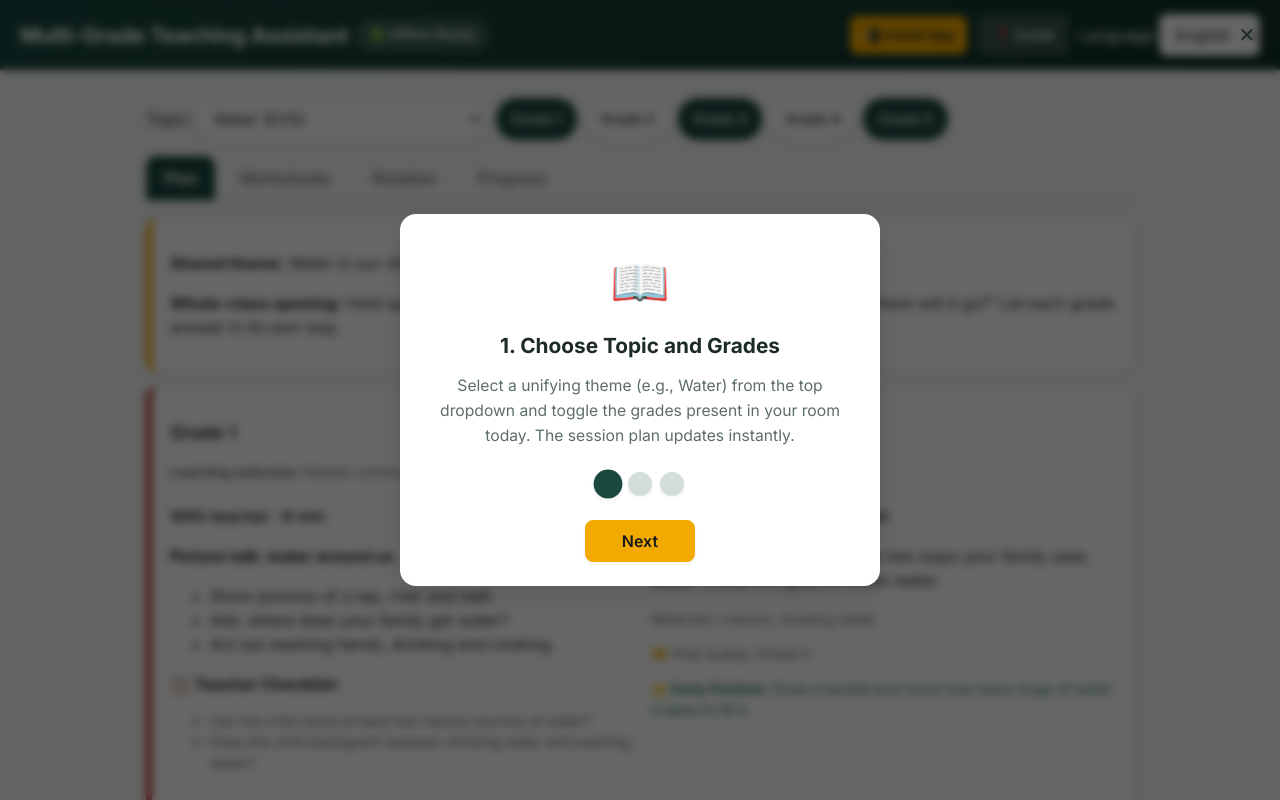
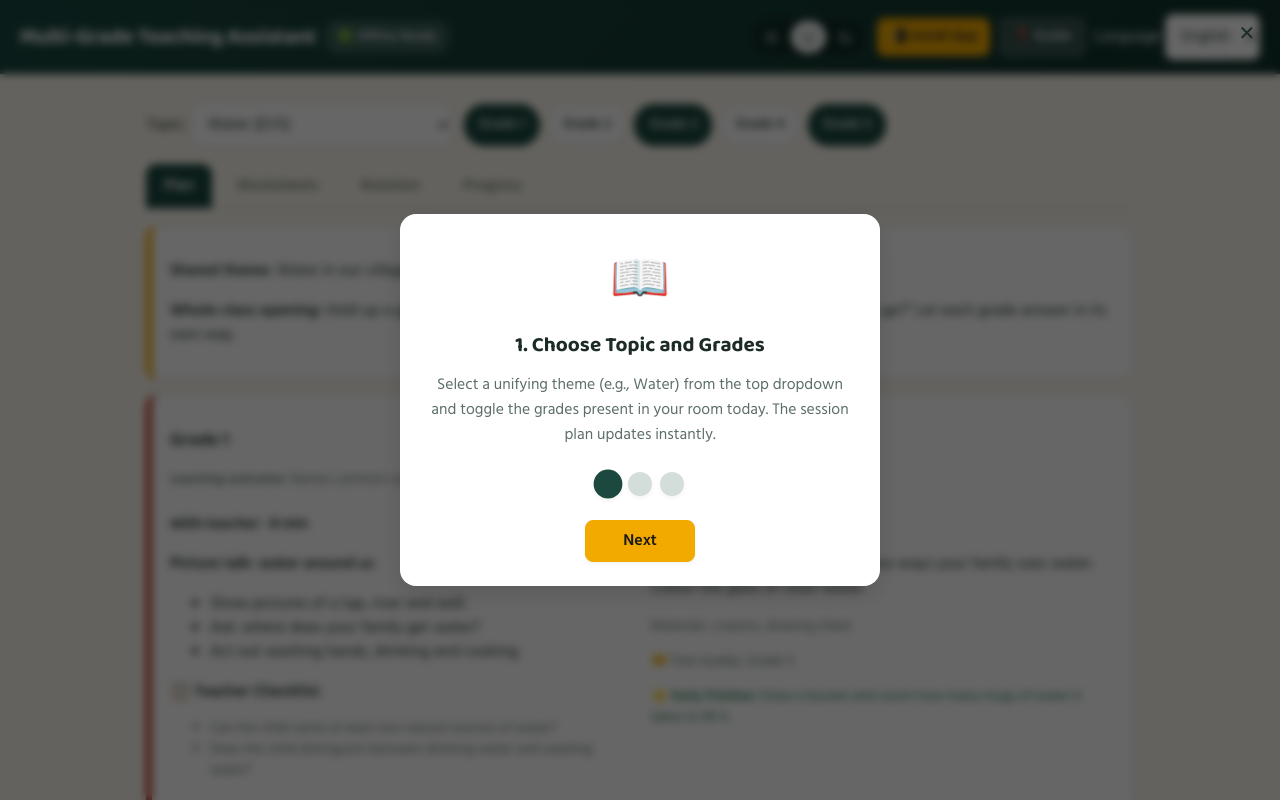
Before and after one commit to soumyabajirao27/Multi-grade-classroom-teaching-assistant-, a React (Vite) app in the folder multigrade-assistant/: page / in a window 1280 px wide. Shown: the top 800 px of the page. Built offline with nearby package versions, Linux system fonts and the light colour scheme.

Commit message:
fix(theme): support light, dark, and auto theme with zero-flash loading and test helper

```diff
--- a/multigrade-assistant/index.html
+++ b/multigrade-assistant/index.html
@@ -6,6 +6,16 @@
     <meta name="theme-color" content="#1e4d45" />
     <link rel="icon" href="icon.svg" />
     <title>Multi-Grade Teaching Assistant</title>
+    <script>
+      (function() {
+        try {
+          var t = localStorage.getItem('theme');
+          var mode = t ? JSON.parse(t) : 'auto';
+          var dark = mode === 'dark' || (mode === 'auto' && window.matchMedia && window.matchMedia('(prefers-color-scheme: dark)').matches);
+          document.documentElement.setAttribute('data-theme', dark ? 'dark' : 'light');
+        } catch (e) {}
+      })();
+    </script>
   </head>
   <body>
     <div id="root"></div>
--- a/multigrade-assistant/package.json
+++ b/multigrade-assistant/package.json
@@ -15,6 +15,8 @@
     "samples": "vite-node scripts/make-samples.ts"
   },
   "dependencies": {
+    "@fontsource/baloo-2": "^5.3.0",
+    "@fontsource/hind": "^5.3.0",
     "dexie": "^4.0.8",
     "dexie-react-hooks": "^1.1.7",
     "react": "^18.3.1",
@@ -26,8 +28,8 @@
     "@vitejs/plugin-react": "^4.3.1",
     "typescript": "^5.5.4",
     "vite": "^5.4.2",
+    "vite-node": "^2.0.5",
     "vite-plugin-pwa": "^0.20.5",
-    "vite-node": "^2.0.5",
     "vitest": "^2.0.5"
   }
 }
--- a/multigrade-assistant/src/App.tsx
+++ b/multigrade-assistant/src/App.tsx
@@ -8,6 +8,7 @@ import { Rotation } from './features/Rotation';
 import { Worksheets } from './features/Worksheets';
 import { usePersisted } from './hooks';
 import { LANGS, t } from './i18n';
+import { getSystemPrefersDark, resolveTheme, type ThemeMode } from './theme';
 import { GRADES, type Grade, type Lang } from './types';
 
 type Tab = 'plan' | 'ws' | 'rot' | 'prog';
@@ -20,6 +21,22 @@ export function App() {
   const [tab, setTab] = useState<Tab>('plan');
   const [showWelcome, setShowWelcome] = usePersisted<boolean>('welcome_seen', false);
   const [manualWelcome, setManualWelcome] = useState(false);
+  const [themeMode, setThemeMode] = usePersisted<ThemeMode>('theme', 'auto');
+  const [systemDark, setSystemDark] = useState<boolean>(() => getSystemPrefersDark());
+
+  useEffect(() => {
+    if (typeof window === 'undefined' || !window.matchMedia) return;
+    const mql = window.matchMedia('(prefers-color-scheme: dark)');
+    const onChange = (e: MediaQueryListEvent) => setSystemDark(e.matches);
+    mql.addEventListener('change', onChange);
+    return () => mql.removeEventListener('change', onChange);
+  }, []);
+
+  const activeResolvedTheme = resolveTheme(themeMode, systemDark);
+
+  useEffect(() => {
+    document.documentElement.setAttribute('data-theme', activeResolvedTheme);
+  }, [activeResolvedTheme]);
 
   // PWA Install state
   const [deferredPrompt, setDeferredPrompt] = useState<any>(null);
@@ -150,6 +167,56 @@ export function App() {
           </span>
         </div>
         <div className="header-controls">
+          {/* Segmented Theme Switcher */}
+          <div className="segmented-switch theme-switch" role="group" aria-label="Theme mode">
+            <button
+              type="button"
+              className={themeMode === 'light' ? 'active' : ''}
+              onClick={() => setThemeMode('light')}
+              title="Light Theme"
+              aria-label="Light Theme"
+              aria-pressed={themeMode === 'light'}
+            >
+              <svg width="15" height="15" viewBox="0 0 24 24" fill="none" stroke="currentColor" strokeWidth="2" strokeLinecap="round" strokeLinejoin="round" aria-hidden="true">
+                <circle cx="12" cy="12" r="5" />
+                <line x1="12" y1="1" x2="12" y2="3" />
+                <line x1="12" y1="21" x2="12" y2="23" />
+                <line x1="4.22" y1="4.22" x2="5.64" y2="5.64" />
+                <line x1="18.36" y1="18.36" x2="19.78" y2="19.78" />
+                <line x1="1" y1="12" x2="3" y2="12" />
+                <line x1="21" y1="12" x2="23" y2="12" />
+                <line x1="4.22" y1="19.78" x2="5.64" y2="18.36" />
+                <line x1="18.36" y1="5.64" x2="19.78" y2="4.22" />
+              </svg>
+            </button>
+            <button
+              type="button"
+              className={themeMode === 'auto' ? 'active' : ''}
+              onClick={() => setThemeMode('auto')}
+              title={`Auto Theme (${activeResolvedTheme})`}
+              aria-label={`Auto Theme (${activeResolvedTheme})`}
+              aria-pressed={themeMode === 'auto'}
+            >
+              <svg width="15" height="15" viewBox="0 0 24 24" fill="none" stroke="currentColor" strokeWidth="2" strokeLinecap="round" strokeLinejoin="round" aria-hidden="true">
+                <rect x="2" y="3" width="20" height="14" rx="2" />
+                <line x1="8" y1="21" x2="16" y2="21" />
+                <line x1="12" y1="17" x2="12" y2="21" />
+              </svg>
+            </button>
+            <button
+              type="button"
+              className={themeMode === 'dark' ? 'active' : ''}
+              onClick={() => setThemeMode('dark')}
+              title="Dark Theme"
+              aria-label="Dark Theme"
+              aria-pressed={themeMode === 'dark'}
+            >
+              <svg width="15" height="15" viewBox="0 0 24 24" fill="none" stroke="currentColor" strokeWidth="2" strokeLinecap="round" strokeLinejoin="round" aria-hidden="true">
+                <path d="M21 12.79A9 9 0 1 1 11.21 3 7 7 0 0 0 21 12.79z" />
+              </svg>
+            </button>
+          </div>
+
           <button type="button" className="install-btn" onClick={handleInstallClick} title="Install PWA">
             {installLabel}
           </button>
--- a/multigrade-assistant/src/main.tsx
+++ b/multigrade-assistant/src/main.tsx
@@ -2,6 +2,12 @@ import { StrictMode } from 'react';
 import { createRoot } from 'react-dom/client';
 import { App } from './App';
 import { ErrorBoundary } from './components/ErrorBoundary';
+import '@fontsource/baloo-2';
+import '@fontsource/baloo-2/600.css';
+import '@fontsource/baloo-2/700.css';
+import '@fontsource/hind';
+import '@fontsource/hind/500.css';
+import '@fontsource/hind/600.css';
 import './styles.css';
 
 createRoot(document.getElementById('root')!).render(
--- a/multigrade-assistant/src/styles.css
+++ b/multigrade-assistant/src/styles.css
@@ -1,15 +1,17 @@
-@import url('https://fonts.googleapis.com/css2?family=Inter:wght@400;500;600;700&family=Noto+Sans+Devanagari:wght@400;500;600;700&display=swap');
-
 :root {
-  --bg: #f4f7f5;
+  --bg: #FBF6EC;
+  --bg-page: #FBF6EC;
   --card: #ffffff;
   --ink: #1c2b27;
+  --chalk-ink: #22302B;
   --mute: #5d6e68;
   --line: #d3ddd9;
   --board: #1b4940;
+  --chalkboard: #16413A;
   --board-hover: #143932;
   --on: #ffffff;
   --acc: #f2a900;
+  --marigold: #F5A623;
   --acc-hover: #d99700;
   --ok: #1f7a4d;
   --bad: #b3402a;
@@ -25,22 +27,60 @@
   --shadow-md: 0 4px 12px rgba(0, 0, 0, 0.08);
   --shadow-lg: 0 8px 24px rgba(0, 0, 0, 0.12);
 
+  --font-heading: 'Baloo 2', system-ui, -apple-system, sans-serif;
+  --font-body: 'Hind', system-ui, -apple-system, sans-serif;
+
   box-sizing: border-box;
 }
 
+[data-theme='light'] {
+  --bg: #FBF6EC;
+  --bg-page: #FBF6EC;
+  --card: #ffffff;
+  --ink: #1c2b27;
+  --chalk-ink: #22302B;
+  --mute: #5d6e68;
+  --line: #d3ddd9;
+  --board: #1b4940;
+  --chalkboard: #16413A;
+  --board-hover: #143932;
+  --on: #ffffff;
+  --acc: #f2a900;
+  --marigold: #F5A623;
+  --acc-hover: #d99700;
+  --ok: #1f7a4d;
+  --bad: #b3402a;
+  --warnbg: #fff4d6;
+}
+
 @media (prefers-color-scheme: dark) {
-  :root {
+  :root:not([data-theme='light']) {
     --bg: #111a17;
     --card: #192622;
     --ink: #e8f0ed;
     --mute: #97a9a2;
     --line: #293a35;
     --board: #276255;
+    --chalkboard: #111a17;
     --board-hover: #1f4f45;
     --warnbg: #383118;
     --ok: #4cc38a;
     --bad: #e5806a;
   }
+}
+
+[data-theme='dark'] {
+  --bg: #111a17;
+  --card: #192622;
+  --ink: #e8f0ed;
+  --mute: #97a9a2;
+  --line: #293a35;
+  --board: #276255;
+  --chalkboard: #111a17;
+  --board-hover: #1f4f45;
+  --warnbg: #383118;
+  --ok: #4cc38a;
+  --bad: #e5806a;
 }
 
 * {
@@ -51,11 +91,15 @@ body {
   margin: 0;
   background: var(--bg);
   color: var(--ink);
-  font-family: 'Inter', 'Noto Sans Devanagari', system-ui, -apple-system, sans-serif;
+  font-family: var(--font-body);
   font-size: 16px;
   line-height: 1.5;
   padding: env(safe-area-inset-top) 0 env(safe-area-inset-bottom);
   -webkit-font-smoothing: antialiased;
+}
+
+h1, h2, h3, h4 {
+  font-family: var(--font-heading);
 }
 
 header {
@@ -79,7 +123,47 @@ header {
 .header-controls {
   display: flex;
   align-items: center;
-  gap: 12px;
+  gap: 10px;
+  flex-wrap: wrap;
+}
+
+/* Segmented Switches for Theme and Lang */
+.segmented-switch {
+  display: inline-flex;
+  background: rgba(0, 0, 0, 0.25);
+  border-radius: 20px;
+  padding: 3px;
+  gap: 2px;
+  border: 1px solid rgba(255, 255, 255, 0.15);
+}
+
+.segmented-switch button {
+  background: transparent;
+  color: #d1deda;
+  border: none;
+  border-radius: 16px;
+  padding: 4px 10px;
+  font-size: 0.85rem;
+  font-weight: 600;
+  cursor: pointer;
+  box-shadow: none;
+  min-height: 32px;
+  min-width: 32px;
+  display: inline-flex;
+  align-items: center;
+  justify-content: center;
+  transition: all 0.18s ease;
+}
+
+.segmented-switch button.active {
+  background: #ffffff;
+  color: #16413A;
+  box-shadow: 0 2px 6px rgba(0, 0, 0, 0.15);
+}
+
+.segmented-switch button:hover:not(.active) {
+  color: #ffffff;
+  background: rgba(255, 255, 255, 0.1);
 }
 
 .help-btn {
@@ -533,15 +617,25 @@ th {
   width: 90px;
 }
 
-/* Worksheet Styling */
+/* Worksheet Styling - Fixed Light Tokens for printable/preview sheets */
 .sheet {
-  background: #ffffff;
-  color: #111111;
-  border: 1px solid var(--line);
+  background: #ffffff !important;
+  color: #1a1a1a !important;
+  border: 1px solid #d3ddd9;
   border-radius: 10px;
   padding: 24px;
   margin: 16px 0;
   box-shadow: var(--shadow-sm);
+}
+
+.sheet h3,
+.sheet p,
+.sheet ol,
+.sheet li,
+.sheet span,
+.sheet strong,
+.sheet b {
+  color: #1a1a1a !important;
 }
 
 .sheet li {
@@ -551,7 +645,7 @@ th {
 
 .ln {
   display: inline-block;
-  border-bottom: 1px solid #666;
+  border-bottom: 1.5px solid #333333;
   min-width: 170px;
 }
 
@@ -759,16 +853,20 @@ th {
 
 /* Print Pack Styles */
 .print-pack-schedule {
-  border: 2px solid #000;
+  border: 2px solid #222222;
   border-radius: 8px;
   padding: 16px;
   margin-bottom: 24px;
-  background: #fff;
-  color: #000;
+  background: #ffffff !important;
+  color: #1a1a1a !important;
+}
+
+.print-pack-schedule * {
+  color: #1a1a1a;
 }
 
 .print-pack-header {
-  border-bottom: 2px solid #000;
+  border-bottom: 2px solid #222222;
   padding-bottom: 8px;
   margin-bottom: 12px;
   display: flex;
@@ -780,18 +878,42 @@ th {
   width: 100%;
   border-collapse: collapse;
   font-size: 0.95rem;
+  background: #ffffff !important;
+  color: #1a1a1a !important;
 }
 
 .print-pack-table th,
 .print-pack-table td {
-  border: 1px solid #333;
+  border: 1px solid #333333;
   padding: 8px 10px;
   text-align: left;
+  background: #ffffff !important;
+  color: #1a1a1a !important;
 }
 
 .print-pack-table th {
-  background: #eee;
+  background: #f0f0f0 !important;
+  color: #111111 !important;
   font-weight: 700;
+}
+
+.print-pack-quickstart {
+  background: #ffffff !important;
+  color: #1a1a1a !important;
+  border: 1px solid #d3ddd9;
+  border-radius: 8px;
+  padding: 24px;
+  margin-bottom: 24px;
+  box-shadow: var(--shadow-sm);
+}
+
+.print-pack-quickstart * {
+  color: #1a1a1a;
+}
+
+.print-pack-quickstart h2,
+.print-pack-quickstart h3 {
+  color: #111111 !important;
 }
 
 /* Print Stylesheet Overhaul */
--- /dev/null
+++ b/multigrade-assistant/src/theme.ts
@@ -0,0 +1,22 @@
+export type ThemeMode = 'light' | 'dark' | 'auto';
+export type ResolvedTheme = 'light' | 'dark';
+
+/**
+ * Resolves the active theme given the user preference ('light' | 'dark' | 'auto')
+ * and whether the system/browser prefers dark mode.
+ */
+export function resolveTheme(preference: ThemeMode, systemPrefersDark: boolean): ResolvedTheme {
+  if (preference === 'dark') return 'dark';
+  if (preference === 'light') return 'light';
+  return systemPrefersDark ? 'dark' : 'light';
+}
+
+/**
+ * Reads the current system dark mode preference from window.matchMedia if available.
+ */
+export function getSystemPrefersDark(): boolean {
+  if (typeof window !== 'undefined' && typeof window.matchMedia === 'function') {
+    return window.matchMedia('(prefers-color-scheme: dark)').matches;
+  }
+  return false;
+}
```
Also changed, not shown: 2 other files (tests, documents, lock files or other folders).
